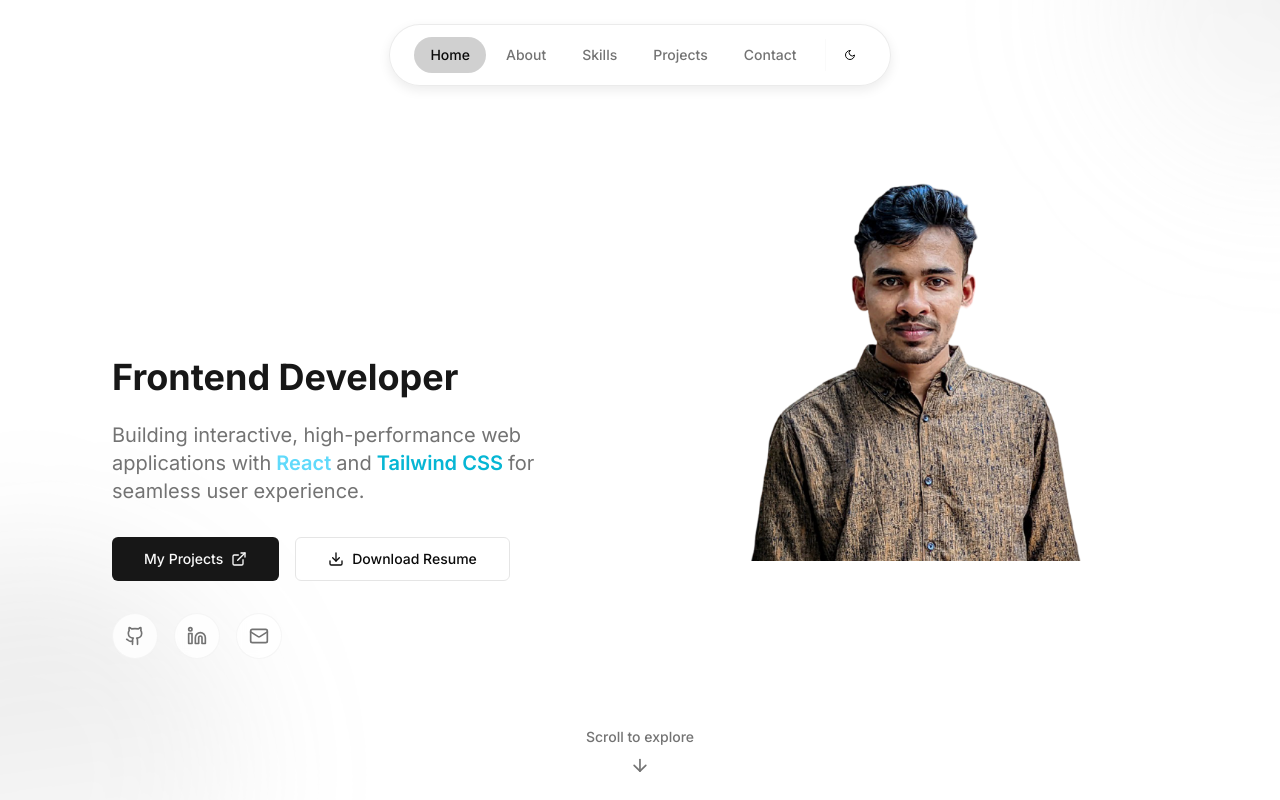
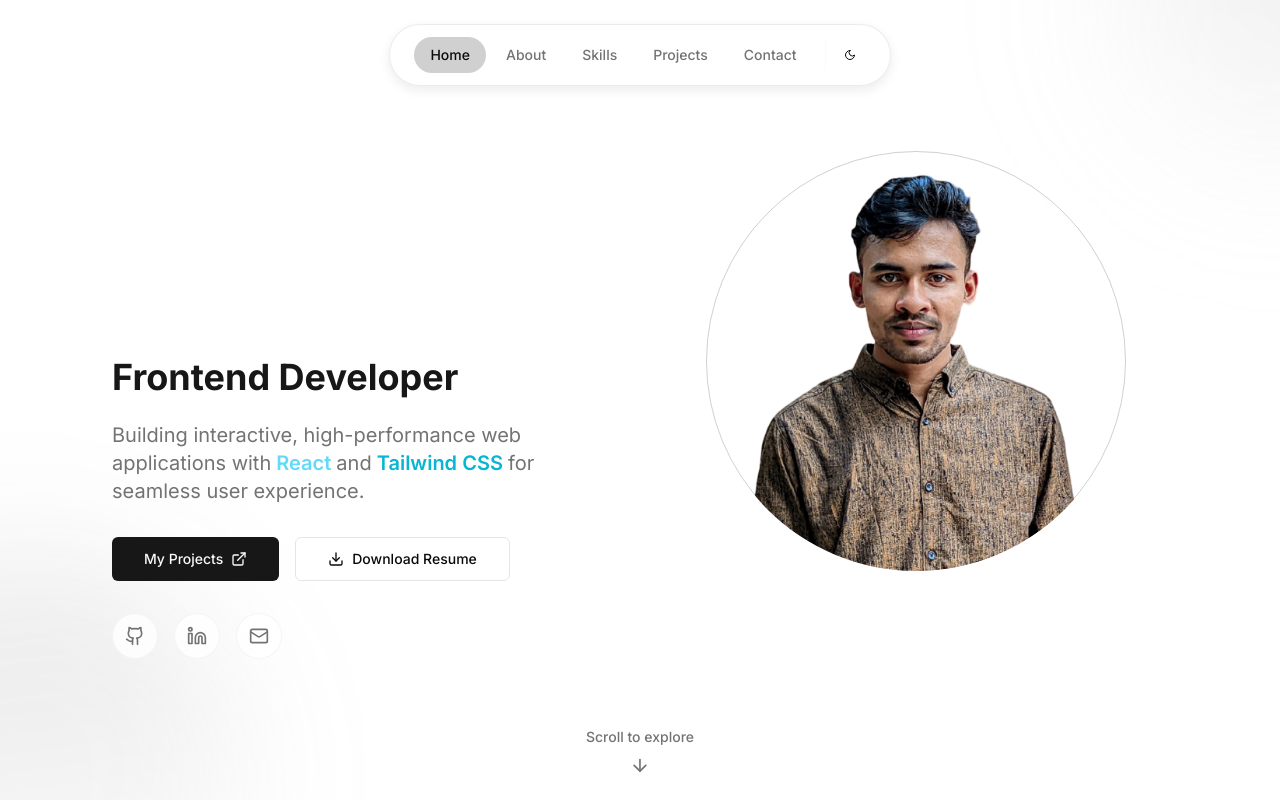
Before and after one commit to nishadinfo9/portfolio, a Next.js app: page / in a window 1280 px wide. Shown: the top 800 px of the page. Built offline with nearby package versions, Linux system fonts and the light colour scheme.

Commit message:
add image border

```diff
--- a/src/components/hero.tsx
+++ b/src/components/hero.tsx
@@ -164,21 +164,22 @@ export function Hero() {
             </div>
 
             {/* Right Column — Profile Image */}
-            <motion.div
-              className="flex justify-center"
-              initial={{ opacity: 0, x: 40 }}
-              animate={{ opacity: 1, x: 0 }}
-              transition={{ duration: 0.8, delay: 0.6 }}
-            >
-              <Image
-                src="/profile.png"
-                alt="Nishad Hasan — Frontend Developer"
-                width={400}
-                height={400}
-                priority
-                className="rounded-2xl object-cover"
-              />
-            </motion.div>
+           <div className="relative mx-auto h-[420px] w-[420px]">
+              {/* Ring */}
+              <div className="absolute h-[420px] w-[420px] rounded-full border border-primary/20" />
+
+              {/* Image */}
+              <motion.div className="relative z-10 overflow-hidden rounded-full ">
+                <Image
+                  src="/profile.png"
+                  width={420}
+                  height={420}
+                  alt="Profile"
+                  className="object-contain"
+                />
+              </motion.div>
+
+            </div>
           </div>
 
           {/* Social Links */}
```
